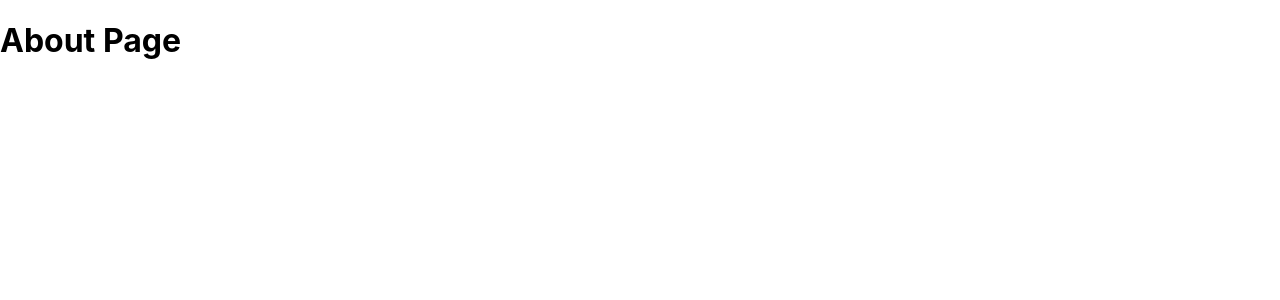
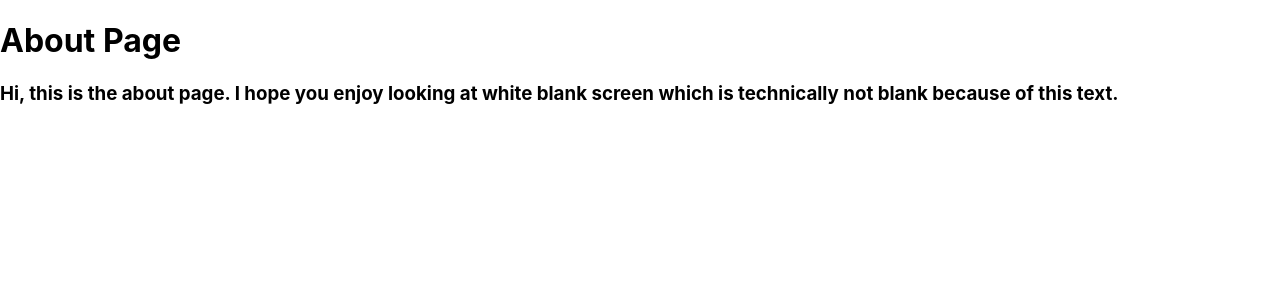
Before and after one commit to Keiji-Mizumura/Linkdzilla, a Next.js app: page /about in a window 1280 px wide. Shown: the top 300 px of the page. Built offline with nearby package versions, Linux system fonts and the light colour scheme.

Commit message:
Info about about

```diff
--- a/pages/about.js
+++ b/pages/about.js
@@ -2,6 +2,7 @@ function About(){
     return(
       <div>
         <h1>About Page</h1>
+        <h3>Hi, this is the about page. I hope you enjoy looking at white blank screen which is technically not blank because of this text.</h3>
       </div>
     )
   }
```
Also changed, not shown: 1 other file (tests, documents, lock files or other folders).
